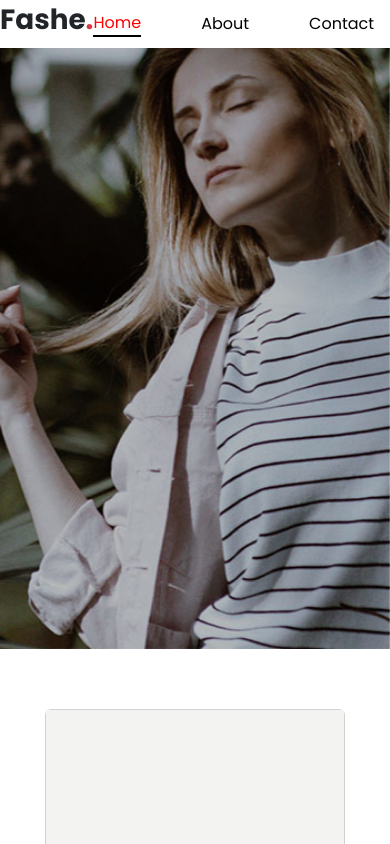
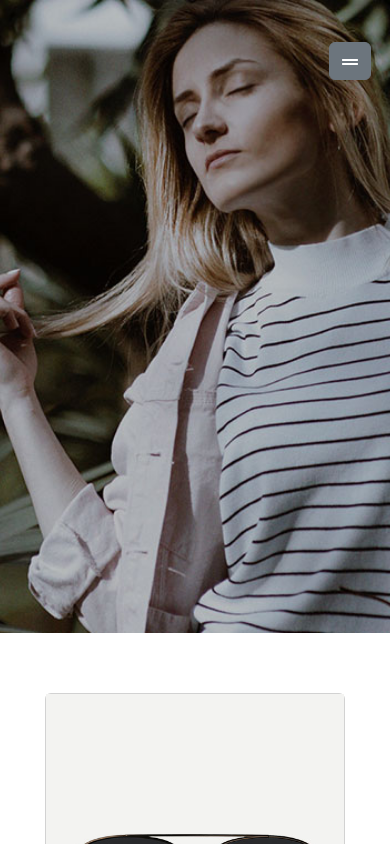
Before and after one commit to Osama-Jeb/cs_projet_react_oussama_jebrane, a React (Create React App) app: page / in a window 390 px wide. Shown: the top 844 px of the page. Built offline with nearby package versions, Linux system fonts and the light colour scheme.

Commit message:
nav responsive

```diff
--- a/src/App.js
+++ b/src/App.js
@@ -22,6 +22,7 @@ export const App = () => {
   const [basketProd, setBasketProd] = useState([])
   const [showFav, setShowFav] = useState(false);
   const [showBasket, setShowBasket] = useState(false);
+  const [total, setTotal] = useState(0)
 
   const changeShowDrop = (event) => {
     switch (event.target.classList[0]) {
@@ -62,11 +63,23 @@ export const App = () => {
   // Usage
   const add = (element, setList) => {
     updateBasket(element, setList, "add");
+    calcTotal();
   };
 
   const remove = (element, setList) => {
     updateBasket(element, setList, "remove");
+    calcTotal();
   };
+
+  const calcTotal = () =>{
+    let newArr = [...basketProd]
+    let temp = 0;
+    for (let index = 0; index < newArr.length; index++) {
+      let element = newArr[index];
+      temp += element.price * element.amount
+    }
+    setTotal(temp)
+  }
 
 
   const allValues = {
@@ -75,9 +88,11 @@ export const App = () => {
     basketProd: [basketProd, setBasketProd],
     showFav: [showFav, setShowFav],
     showBasket: [showBasket, setShowBasket],
+    total : [total, setTotal],
     changeShowDrop: changeShowDrop,
     add: add,
     remove: remove,
+    calcTotal: calcTotal,
   }
 
   return (
--- a/src/layouts/card/Card.js
+++ b/src/layouts/card/Card.js
@@ -28,10 +28,12 @@ export const Card = (props) => {
 
     const toBasket = (event) => {
         updateList(event, props.myObject, basketProd, setBasketProd);
+        allValues.calcTotal();
     };
 
     const toFav = (event) => {
         updateList(event, props.myObject, favProd, setFavProd);
+        allValues.calcTotal();
     };
 
 
--- a/src/layouts/navigation/Navigation.js
+++ b/src/layouts/navigation/Navigation.js
@@ -2,12 +2,29 @@ import { NavLink } from "react-router-dom";
 import "./_navigation.scss";
 import { FavDropDown } from "./dropdown/FavDropDown";
 import { BasketDropDown } from "./dropdown/BasketDropDown";
+import { useState } from "react";
+import { motion, AnimatePresence } from "framer-motion"
+import { FaGripLines } from "react-icons/fa"
+import { RxCross1 } from "react-icons/rx"
 
 export const Navigation = () => {
     const myNavs = ["Home", "About", "Contact", "Product"]
+    const [showNav, setShowNav] = useState(false);
+    const [btnContent, setBtnContent] = useState(<FaGripLines />)
+
+    const changeShowNav = () => {
+        if (!showNav) {
+            setShowNav(!showNav);
+            setBtnContent(<RxCross1 />)
+        } else {
+            setShowNav(!showNav);
+            setBtnContent(<FaGripLines />)
+        }
+    }
+
     return (
         <>
-            <nav className="d-flex align-items-center justify-content-around">
+            <nav className="d-none d-md-flex align-items-center justify-content-around">
                 <h1 className="popBold">Fashe<span className="text-danger">.</span></h1>
                 <div className="d-flex align-items-center gap-3">
                     {
@@ -23,6 +40,33 @@ export const Navigation = () => {
                     <BasketDropDown />
                 </div>
             </nav>
+            <div className="d-md-none">
+                <button className="navBtn btn btn-secondary fw-bold" onClick={changeShowNav}>{btnContent}</button>
+                <AnimatePresence>
+                    {
+                        showNav && <>
+                            <motion.nav className="d-flex h-100 justify-content-center align-items-center flex-column gap-2 z-1"
+                                initial={{ x: 100, opacity: 0 }}
+                                animate={{ x: 0, opacity: 1 }}
+                                transition={{ duration: 0.5, delay: 0.5 }}
+                                exit={{ y: -100, opacity: 0 }}
+                            >
+                                <div className="d-flex gap-1">
+                                    <FavDropDown />
+                                    <BasketDropDown />
+                                </div>
+                                {
+                                    myNavs.map((element, index) =>
+                                        <>
+                                            <NavLink to={index === 0 ? "/" : `/${element.toLowerCase()}`}>{element}</NavLink>
+                                        </>
+                                    )
+                                }
+                            </motion.nav>
+                        </>
+                    }
+                </AnimatePresence>
+            </div>
         </>
     )
 }
--- a/src/layouts/navigation/_navigation.scss
+++ b/src/layouts/navigation/_navigation.scss
@@ -14,3 +14,11 @@ nav{
         border-bottom: 2px solid black;
     }
 }
+
+.navBtn{
+    position: fixed;
+    top: 5%;
+    right: 5%;
+    z-index: 111;
+
+}
--- a/src/layouts/navigation/dropdown/BasketDropDown.js
+++ b/src/layouts/navigation/dropdown/BasketDropDown.js
@@ -12,6 +12,7 @@ export const BasketDropDown = () => {
     const allValues = useContext(Info);
     const [basketProd, setBasketProd] = allValues.basketProd;
     const [showBasket, setShowBasket] = allValues.showBasket;
+
 
     return (
         <>
@@ -64,7 +65,7 @@ export const BasketDropDown = () => {
                                             Go To Your Basket
                                         </button>
                                     </NavLink>
-                                    <p className="m-0">TOTAL</p>
+                                    <p className="m-0">TOTAL:{allValues.total[0]}$</p>
                                 </div>
                             </motion.div>
                         </>
--- a/src/pages/home/components/heroCarousel/HeroCarousel.js
+++ b/src/pages/home/components/heroCarousel/HeroCarousel.js
@@ -8,7 +8,7 @@ export const HeroCarousel = () => {
     //todo : convert to array.map
     return (
         <>
-            <div className="heroCarousel">
+            <div className="heroCarousel mt-0 mt-md-1">
                 <div id="carouselExampleDark" className="carousel carousel-dark slide" data-bs-ride="carousel" >
                     <div className="carousel-inner">
                         <div className="carousel-item active" data-bs-interval={2000}>
--- a/src/pages/home/components/heroCarousel/_heroCarousel.scss
+++ b/src/pages/home/components/heroCarousel/_heroCarousel.scss
@@ -1,5 +1,4 @@
 .heroCarousel{
-    margin-top: 4vw;
     .carousel-item{
         height: 75vh;
         .heroText{
```
